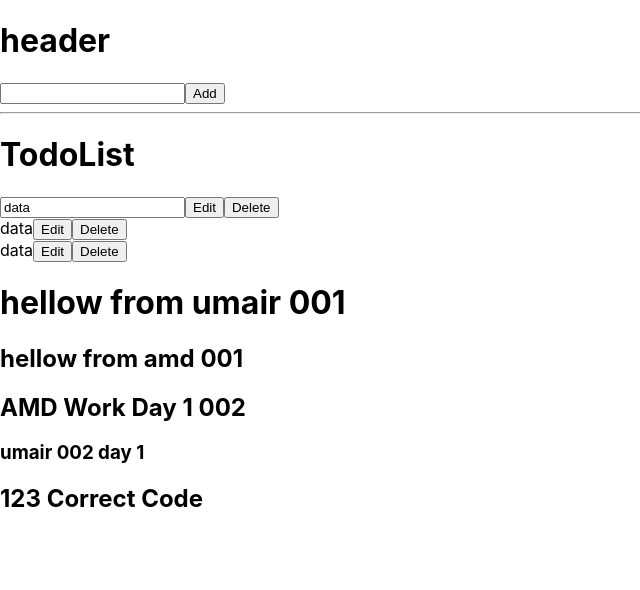
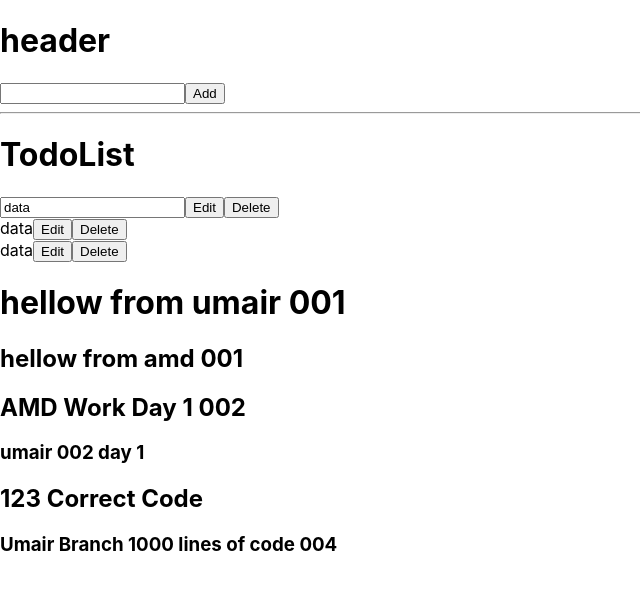
Before and after one commit to AtaMuhiuldin/MYPROJECT, a React (Create React App) app: page / in a window 1280 px wide. Shown: the top 590 px of the page, without its empty margins (0-640 px from the left). Built offline with nearby package versions, Linux system fonts and the light colour scheme.

Commit message:
my new changes

```diff
--- a/src/App.js
+++ b/src/App.js
@@ -16,8 +16,19 @@ class App extends Component {
 
           <h2>AMD Work Day 1 002</h2>
           <h3> umair 002 day 1</h3>
+          <h2>123 Correct Code</h2>
 
-          <h2>123 Correct Code</h2>
+
+
+
+
+<h3> Umair Branch 1000 lines of code 004</h3>
+
+
+
+
+
+
         </div>
       </Provider>
     );
```
